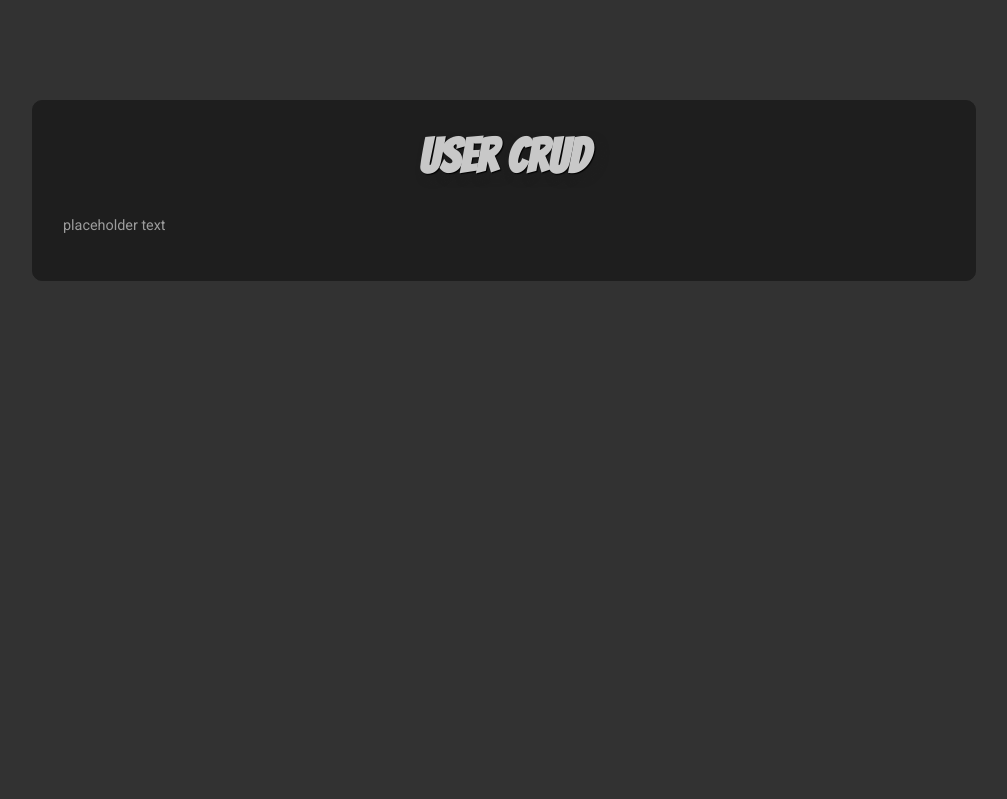
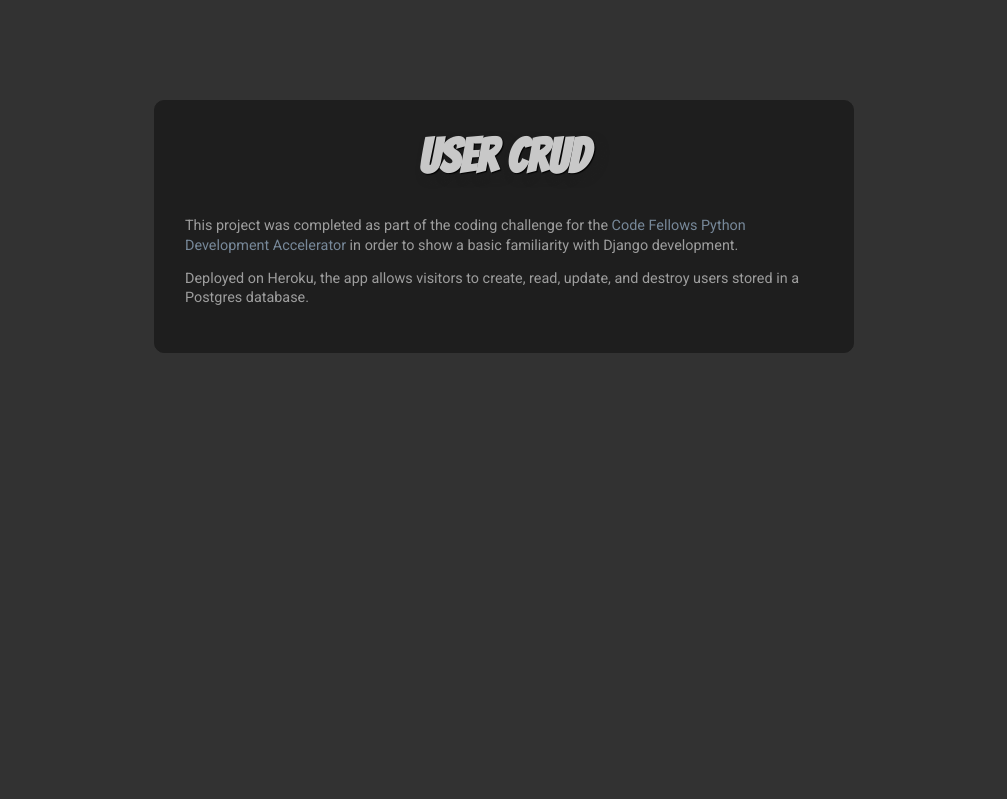
Before and after one commit to jonathanstallings/cf-django, a Django app: page /users//about/ in a window 1280 px wide. Shown: the part 50-849 px from the top of the page, without its empty margins (136-1143 px from the left). Run offline with Django 3.2, Linux system fonts and the light colour scheme; some libraries are stand-ins or nearby versions.

Commit message:
Add basic text to about page.

```diff
--- a/users/static/users/css/style.css
+++ b/users/static/users/css/style.css
@@ -23,8 +23,10 @@ body {
 
 main {
   min-height: 800px;
+  max-width: 800px;
   position: relative;
   padding: 50px;
+  margin: 0 auto;
 }
 
 a {
@@ -248,7 +250,8 @@ User Detail
 **************************/
 
 #user-detail {
-  max-width: 800px;
+/*  max-width: 800px;*/
+  margin: 0 auto;
 }
 
 #user-detail li * {
@@ -316,8 +319,6 @@ Text Content
 
 .textContent article {
   height: 100%;
-  width: 80%;
-  max-width: 1000px;
   margin: auto;
   padding: 30px;
   background-color: rgb(30,30,30);
--- a/users/templates/users/about.html
+++ b/users/templates/users/about.html
@@ -3,7 +3,8 @@
 <section class="textContent">
     <article>
         <h1>User Crud</h1>
-        <p>placeholder text</p>
+        <p>This project was completed as part of the coding challenge for the <a href="https://www.codefellows.org/development-accelerators/">Code Fellows Python Development Accelerator</a> in order to show a basic familiarity with Django development.</p>
+        <p>Deployed on Heroku, the  app allows visitors to create, read, update, and destroy users stored in a Postgres database. </p>
     </article>
 </section>
 {% endblock %}
```
